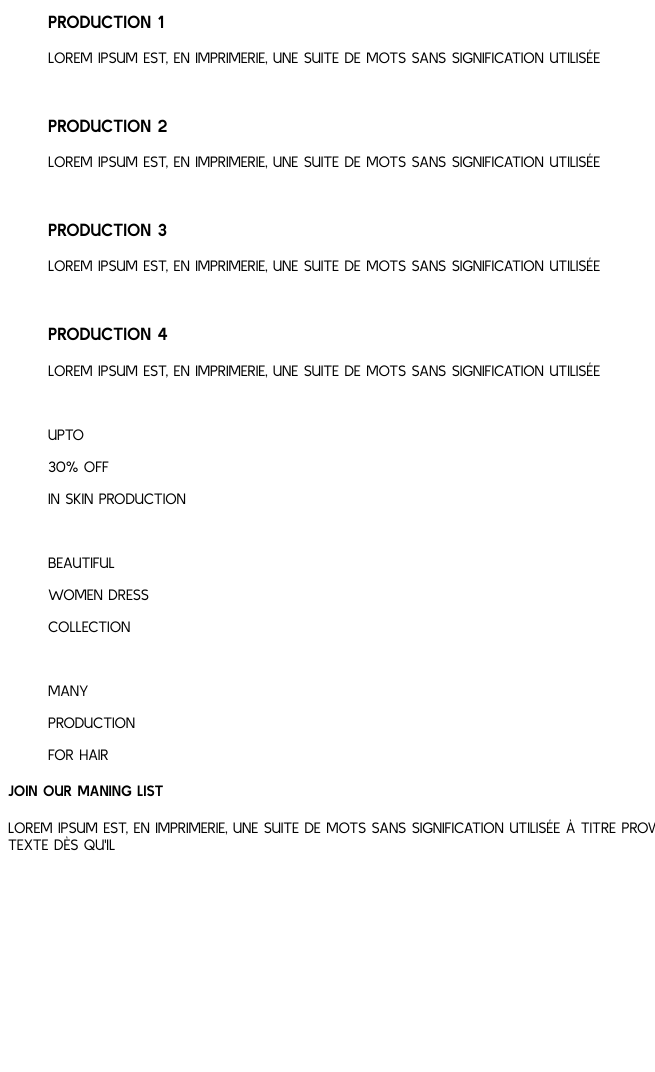
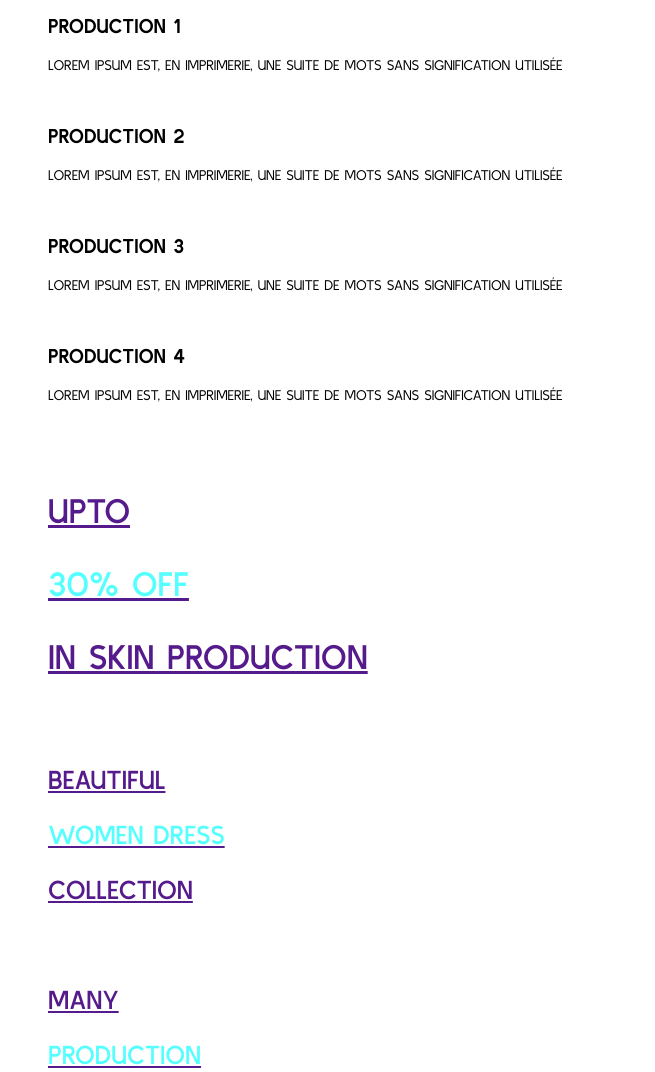
Before and after one commit to KaterynaMal/cosmetics-shop, a plain HTML site: page index.html in a window 1280 px wide. Shown: the part 580-1652 px from the top of the page, without its empty margins (0-655 px from the left). Before the commit the page ends 1514 px from the top, so only its background shows below. Drawn offline with Linux system fonts and the light colour scheme.

Commit message:
All fonts

```diff
--- a/css/styles.css
+++ b/css/styles.css
@@ -13,6 +13,7 @@ body {
     color: var(--primary-text-color);
     background-color: var(--background-color);
 font-family: 'Kulim Park', sans-serif;
+font-style: normal;
 font-weight: 400;
     font-size: 15px;
     letter-spacing: -0.01em;
@@ -53,3 +54,33 @@ header {
     font-size: 46.4px;
         line-height: 1,22;
 }
+
+.product {
+    font-weight: 700;
+        font-size: 20px;
+        line-height: 1,15;
+}
+
+.product-description {
+    font-size: 14px;
+}
+
+.propouse-item.first {
+
+font-size: 34px;
+
+color: var(--light-text-color);
+}
+
+.propouse-item {
+
+
+    font-weight: 600;
+        font-size: 26px;
+        line-height: 1,66;
+        color: var(--light-text-color);
+}
+
+span {
+    color: var(--coloring-text-color);
+}
--- a/index.html
+++ b/index.html
@@ -59,9 +59,9 @@
                 <li class="product-item">
                     <article>
                     <img src="" alt="">
-                    <div class="product-description">
-                        <h3>Production 1</h3>
-                        <p>lorem ipsum est, en imprimerie, une suite de mots sans signification utilisée</p>
+                    <div class="product-card">
+                        <h3 class="product">Production 1</h3>
+                        <p class="product-description">lorem ipsum est, en imprimerie, une suite de mots sans signification utilisée</p>
 
                     </div>
                     </article>
@@ -69,9 +69,9 @@
                 <li class="product-item">
                     <article>
                     <img src="" alt="">
-                    <div class="product-description">
-                        <h3>Production 2</h3>
-                        <p>lorem ipsum est, en imprimerie, une suite de mots sans signification utilisée</p>
+                    <div class="product-card">
+                        <h3 class="product">Production 2</h3>
+                        <p class="product-description">lorem ipsum est, en imprimerie, une suite de mots sans signification utilisée</p>
 
                     </div>
                     </article>
@@ -79,9 +79,9 @@
                 <li class="product-item">
                     <article>
                     <img src="" alt="">
-                    <div class="product-description">
-                        <h3>Production 3</h3>
-                        <p>lorem ipsum est, en imprimerie, une suite de mots sans signification utilisée</p>
+                    <div class="product-card">
+                        <h3 class="product">Production 3</h3>
+                        <p class="product-description">lorem ipsum est, en imprimerie, une suite de mots sans signification utilisée</p>
 
                     </div>
                     </article>
@@ -89,9 +89,9 @@
                 <li class="product-item">
                     <article>
                     <img src="" alt="">
-                    <div class="product-description">
-                        <h3>Production 4</h3>
-                        <p>lorem ipsum est, en imprimerie, une suite de mots sans signification utilisée</p>
+                    <div class="product-card">
+                        <h3 class="product">Production 4</h3>
+                        <p class="product-description">lorem ipsum est, en imprimerie, une suite de mots sans signification utilisée</p>
 
                     </div>
                     </article>
@@ -101,30 +101,35 @@
 
         <section>
             <ul class="list propouse">
-                <li class="propouse item">
+                <li class="propouse-item first">
+
                     <a href="">
                         <img src="" alt="">
-                    </a>
+
                     <p>Upto</p>
-                    <p>30% Off</p>
+                    <p><span>30% Off</span></p>
                     <p>In Skin
                     Production</p>
+                    </a>
+
                 </li>
-                <li class="propouse item">
+                <li class="propouse-item">
                     <a href="">
                         <img src="" alt="">
+
+                    <p>Beautiful</p>
+                    <p><span>women dress</span></p>
+                    <p>Collection</p>
                     </a>
-                    <p>Beautiful</p>
-                    <p>women dress</p>
-                    <p>Collection</p>
                 </li>
-                <li class="propouse item">
+                <li class="propouse-item">
                     <a href="">
                         <img src="" alt="">
+
+                    <p>Many</p>
+                    <p><span>Production</span></p>
+                    <p>for Hair</p>
                     </a>
-                    <p>Many</p>
-                    <p>Production</p>
-                    <p>for Hair</p>
                 </li>
             </ul>
         </section>
@@ -133,13 +138,15 @@
 
     <footer>
         <section>
-            <h4>
+            <h4 class="title">
                 join our maning list
             </h4>
             <p>
                 lorem ipsum est, en imprimerie, une suite de mots sans signification utilisée à titre provisoire pour calibrer une mise
                 en page, le texte définitif venant remplacer le faux-texte dès qu'il
             </p>
+
+            <button class=""></button>
 
             <ul class="list social-list">
                 <li class="social-items">
```
